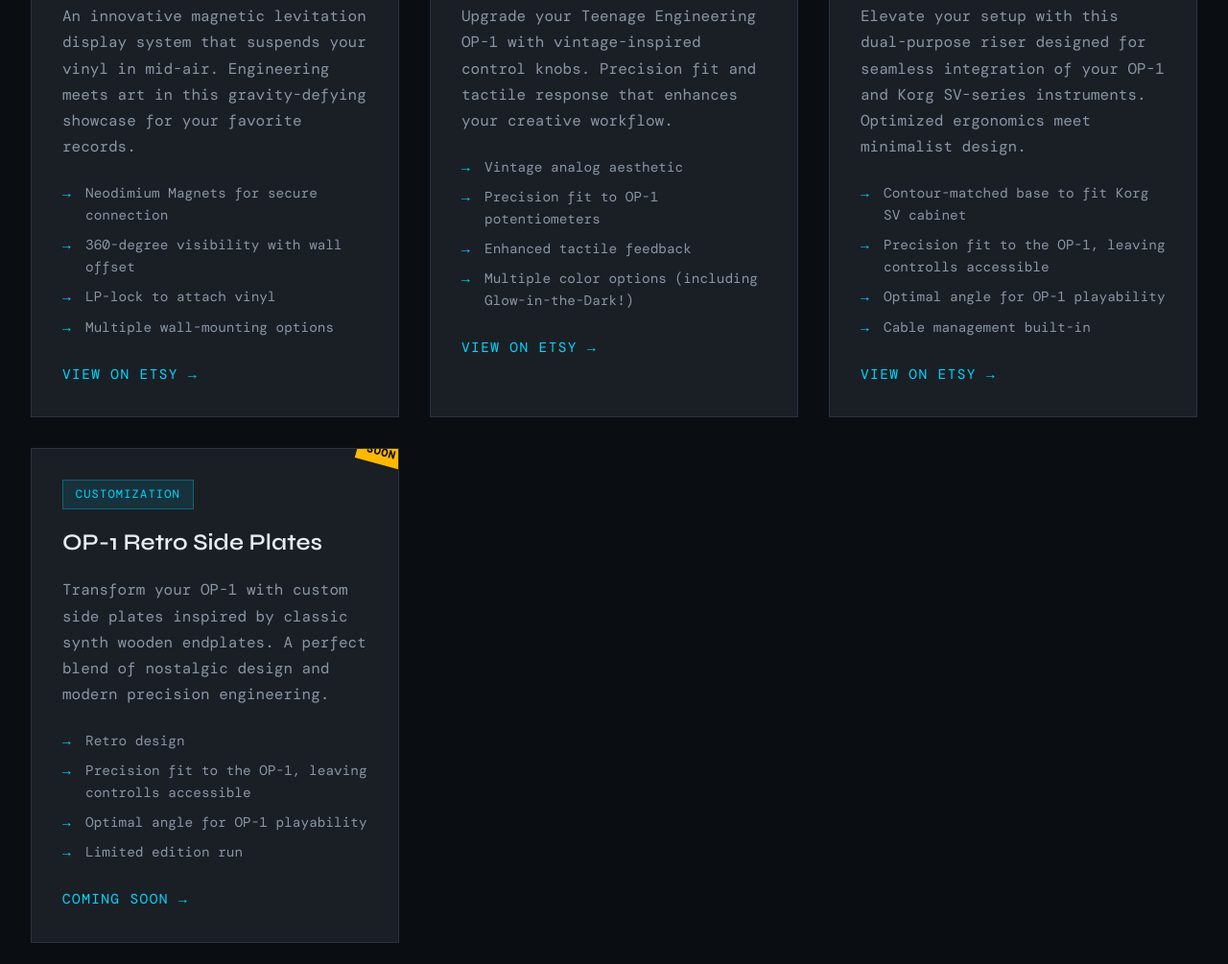
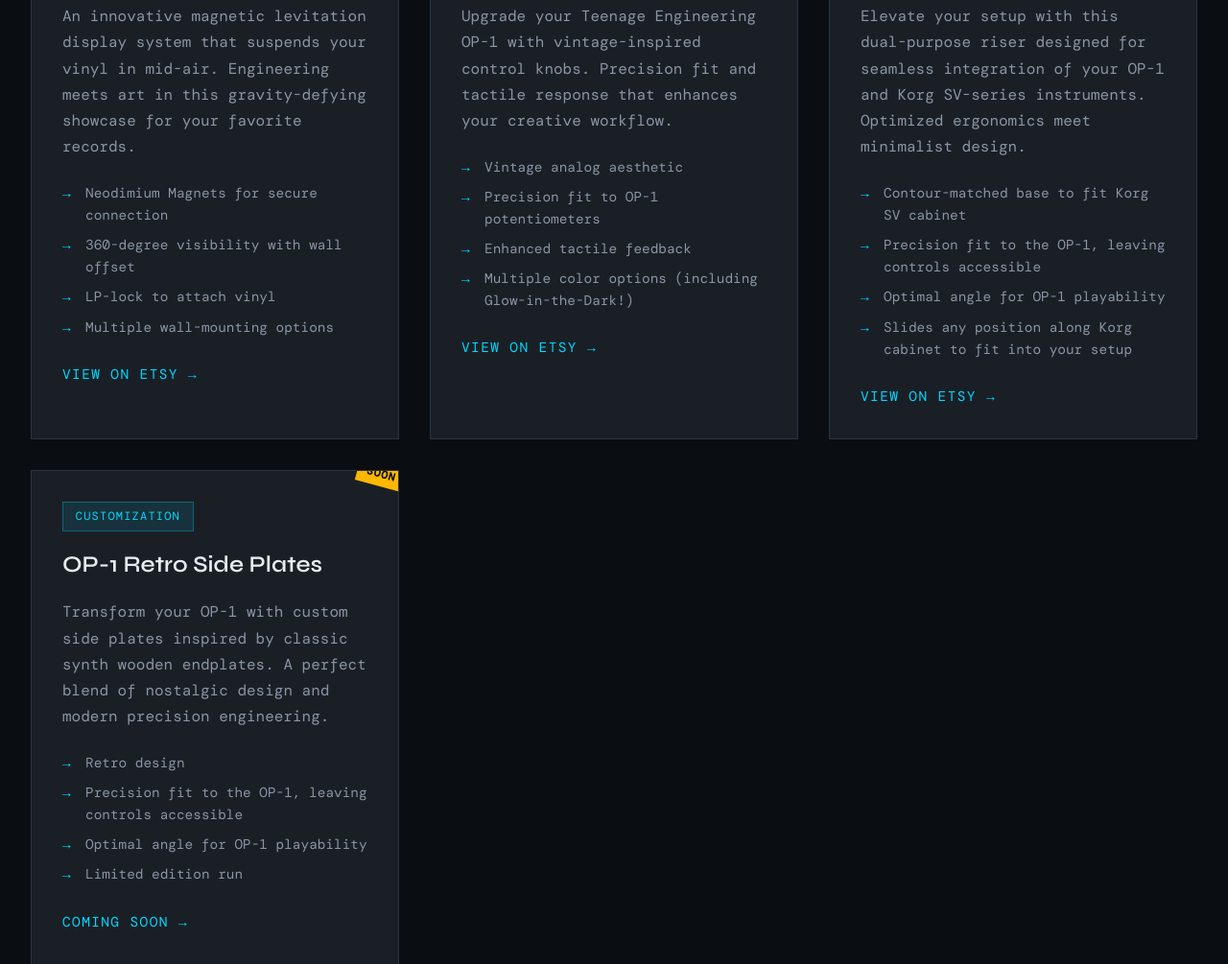
Before and after one commit to bji219/idw3d-website, a plain HTML site: page index.html in a window 1280 px wide. Shown: the part 1563-2568 px from the top of the page at 96% size. Drawn offline with nearby package versions, Linux system fonts and the light colour scheme; a web font is replaced by a local one.

Commit message:
Fix typos in product features and about text

```diff
--- a/index.html
+++ b/index.html
@@ -656,9 +656,9 @@
                     </p>
                     <ul class="product-features">
                         <li>Contour-matched base to fit Korg SV cabinet</li>
-                        <li>Precision fit to the OP-1, leaving controlls accessible</li>
+                        <li>Precision fit to the OP-1, leaving controls accessible</li>
                         <li>Optimal angle for OP-1 playability</li>
-                        <li>Cable management built-in</li>
+                        <li>Slides any position along Korg cabinet to fit into your setup</li>
                     </ul>
                     <a href="https://www.etsy.com/shop/idw3d/" class="product-link">
                         View on Etsy →
@@ -674,7 +674,7 @@
                     </p>
                     <ul class="product-features">
                         <li>Retro design</li>
-                        <li>Precision fit to the OP-1, leaving controlls accessible</li>
+                        <li>Precision fit to the OP-1, leaving controls accessible</li>
                         <li>Optimal angle for OP-1 playability</li>
                         <li>Limited edition run</li>
                     </ul>
@@ -692,7 +692,7 @@
                 </div>
                 <p class="about-text">
                     <span class="highlight">Intelligent Design Works Limited</span> was founded on a simple principle:
-                    every idea (no matter how big or small) deserves an intelligently designed solution.
+                    every idea no matter how big or small deserves an intelligently designed solution.
                     Each piece we create combines precision engineering with aesthetic consideration,
                     resulting in products that enhance both form and function.
                 </p>
```
